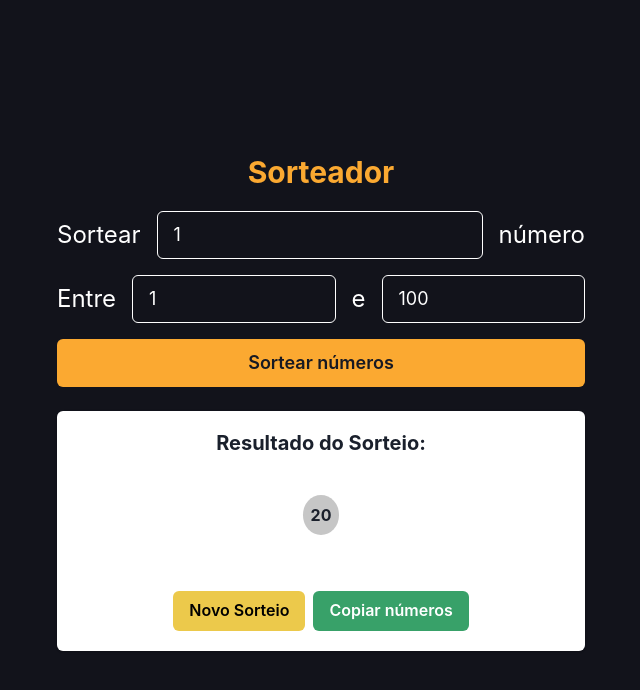
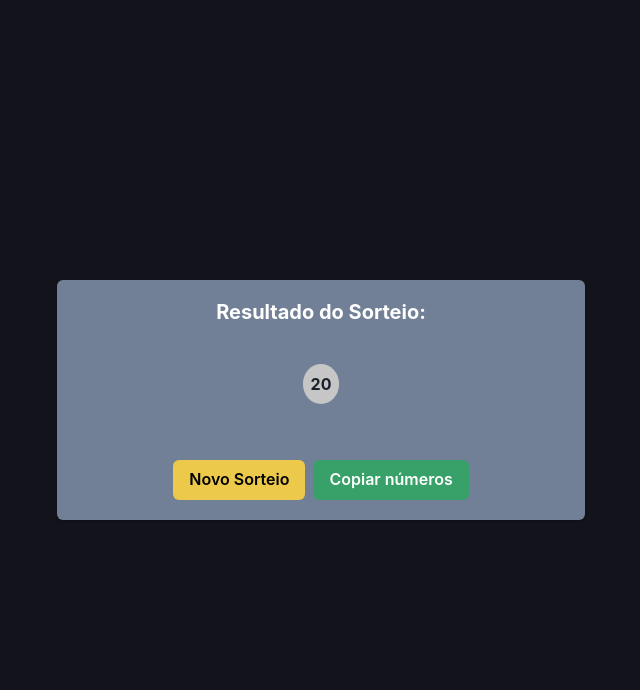
Before and after one commit to Grazziano/sorteador-de-numeros, a React (Create React App) app: page / in a window 1280 px wide. Both pictures are taken after a click on the button "Sortear números". Shown: the top 690 px of the page, without its empty margins (319-959 px from the left). Built offline with nearby package versions, Linux system fonts and the light colour scheme.

Commit message:
Conditional rendering

```diff
--- a/src/pages/Home/index.tsx
+++ b/src/pages/Home/index.tsx
@@ -25,7 +25,7 @@ export default function Home() {
   }
 
   function handleDrawNumbers() {
-    const list = [];
+    const list: number[] = [];
 
     for (let index = 0; index < numbersToDraw; index++) {
       const num = getRandomNumberBetween(minNumber, maxNumber);
@@ -62,6 +62,8 @@ export default function Home() {
       justifyContent="center"
     >
       <Flex width={640} direction="column" p={14} rounded={8}>
+        {listNumbers.length === 0 && (
+          <>
             <Center mb={4}>
               <Text fontSize="3xl" fontWeight="bold" color="orange.900">
                 Sorteador
@@ -129,11 +131,15 @@ export default function Home() {
             >
               Sortear números
             </Button>
+          </>
+        )}
 
         {listNumbers.length > 0 && (
-          <Card align="center">
+          <Card align="center" bg="gray.500">
             <CardHeader>
-              <Heading size="md">Resultado do Sorteio:</Heading>
+              <Heading size="md" color="white">
+                Resultado do Sorteio:
+              </Heading>
             </CardHeader>
             <CardBody>
               <Stack
```
Lines whose indentation alone changed are shown as unchanged.
